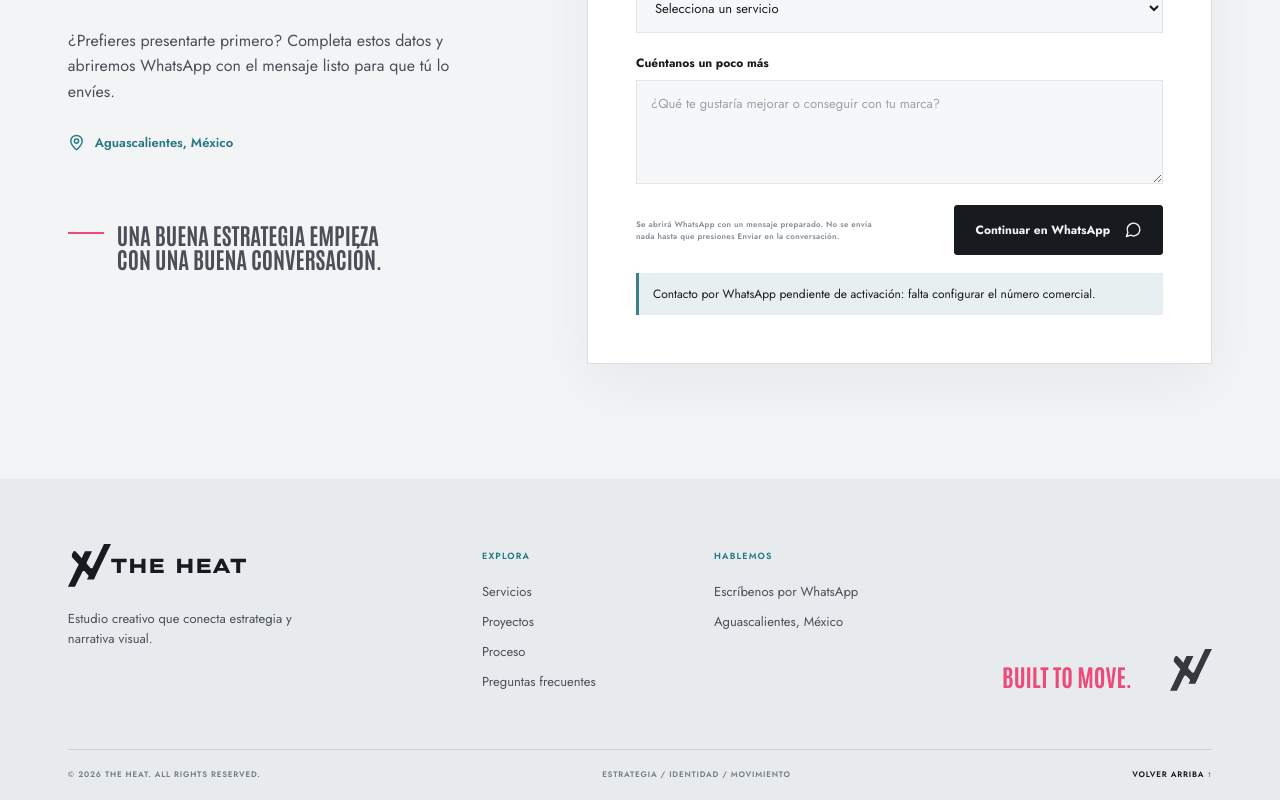
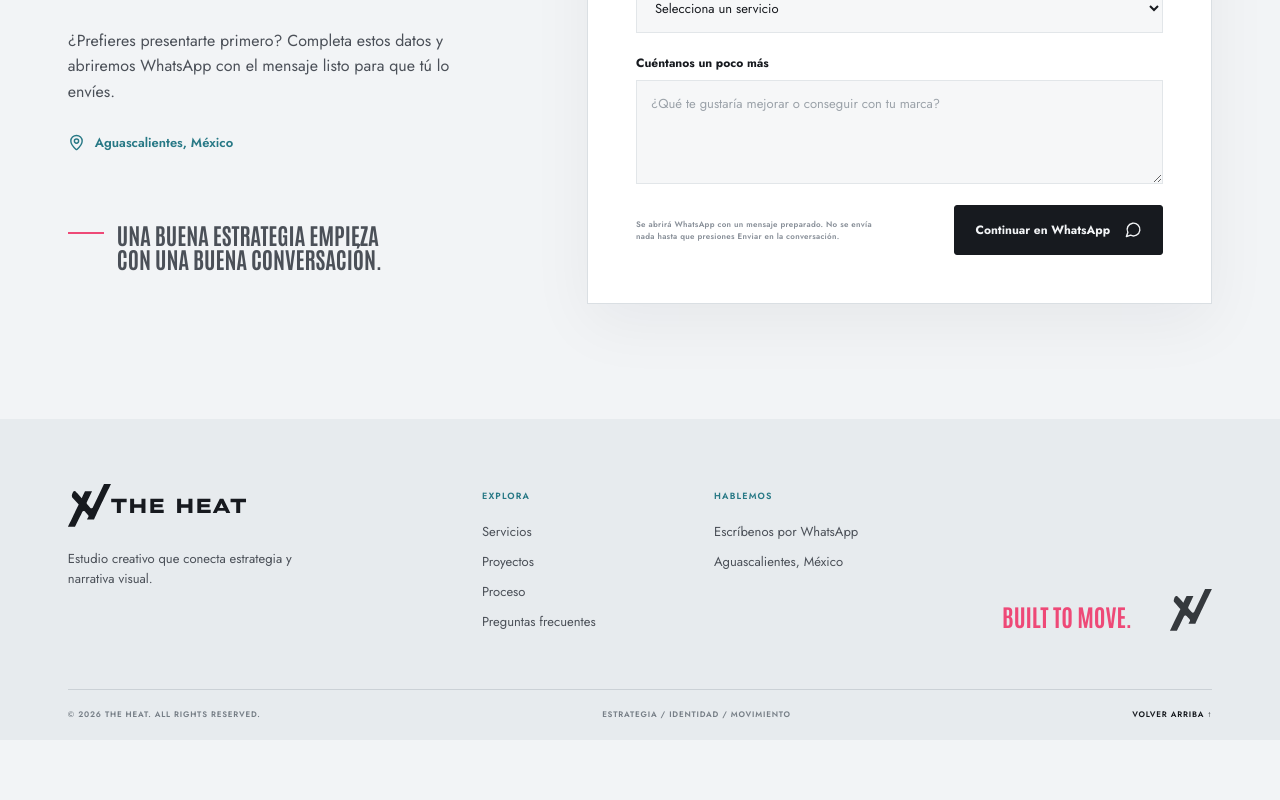
Before and after one commit to isakodiar/landing-the-heat, a React (Vite) app: page / in a window 1280 px wide. Shown: the part 7453-8253 px from the top of the page. After the commit the page ends 8193 px from the top, so only its background shows below. Built offline with nearby package versions, Linux system fonts and the light colour scheme; a web font is replaced by a local one.

Commit message:
feat: configure confirmed THE HEAT WhatsApp contact

```diff
--- a/src/App.tsx
+++ b/src/App.tsx
@@ -194,9 +194,9 @@ function ProjectCard({ project }: { project: Project }) {
 function App() {
   const [menuOpen, setMenuOpen] = useState(false);
   const [formStatus, setFormStatus] = useState("");
-  // El único canal comercial de esta landing es WhatsApp.
-  // Sin un número válido, los CTA llevan a Contacto en vez de abrir un chat incorrecto.
-  const rawWhatsappNumber = (import.meta.env.VITE_WHATSAPP_NUMBER as string | undefined)?.replace(/\D/g, "") || "";
+  // WhatsApp comercial confirmado: +52 449 468 5875.
+  // Es un número de contacto público. Se puede cambiar desde la variable del hosting.
+  const rawWhatsappNumber = (import.meta.env.VITE_WHATSAPP_NUMBER as string | undefined)?.replace(/\D/g, "") || "524494685875";
   const whatsappNumber = /^\d{10,15}$/.test(rawWhatsappNumber) ? rawWhatsappNumber : "";
   const quickMessage = "Hola, equipo THE HEAT. Tengo un estudio fitness en Aguascalientes y quiero conocer sus servicios de branding, redes sociales y producción audiovisual. ¿Podemos platicar?";
   const whatsappHref = whatsappNumber
```
